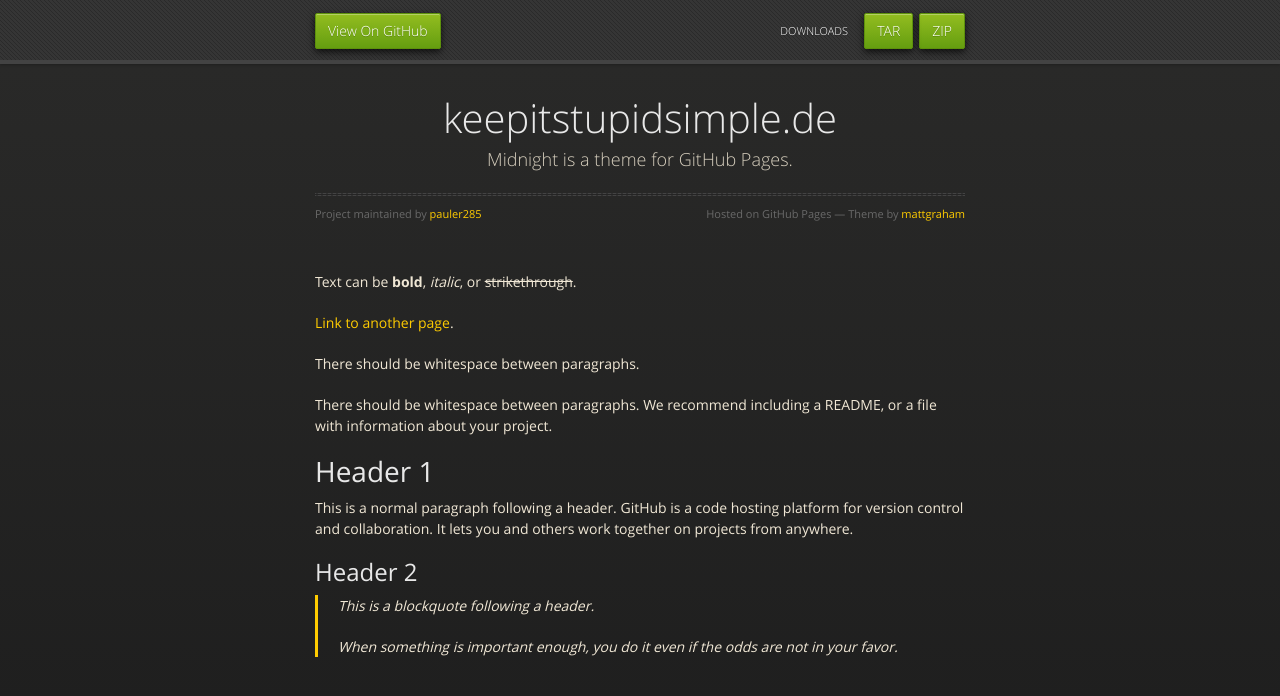
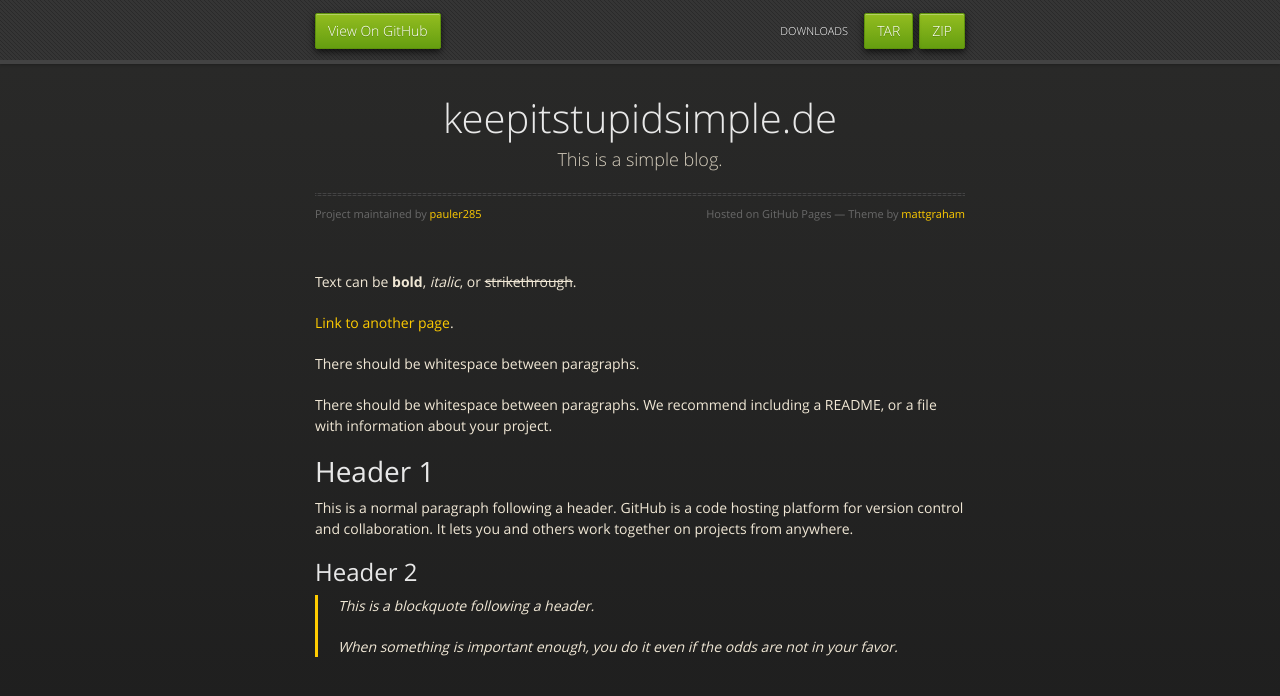
Before and after one commit to pauler285/pauler285.github.io, a Jekyll site: the page built from index.md, in a window 1280 px wide. Shown: the top 696 px of the page. Built offline with Jekyll 4.4.1, drawn with Linux system fonts in a browser that asks for light colours.

Commit message:
Edited description

```diff
--- a/_config.yml
+++ b/_config.yml
@@ -1,5 +1,5 @@
 title: keepitstupidsimple.de
-description: Midnight is a theme for GitHub Pages.
+description: This is a simple blog.
 show_downloads: true
 google_analytics:
 theme: jekyll-theme-midnight
```
